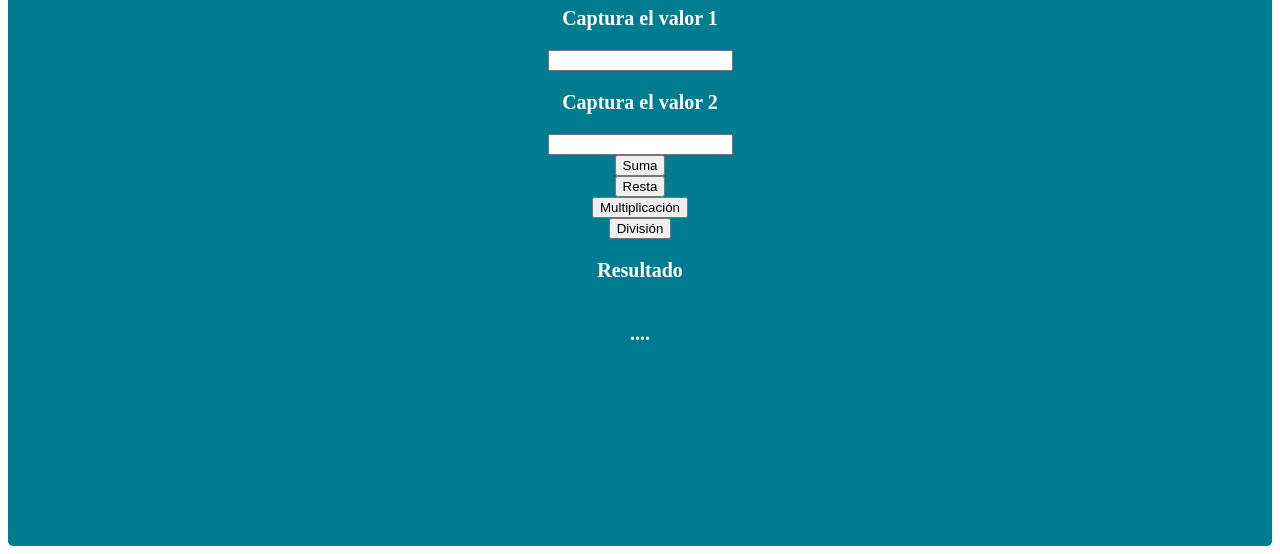
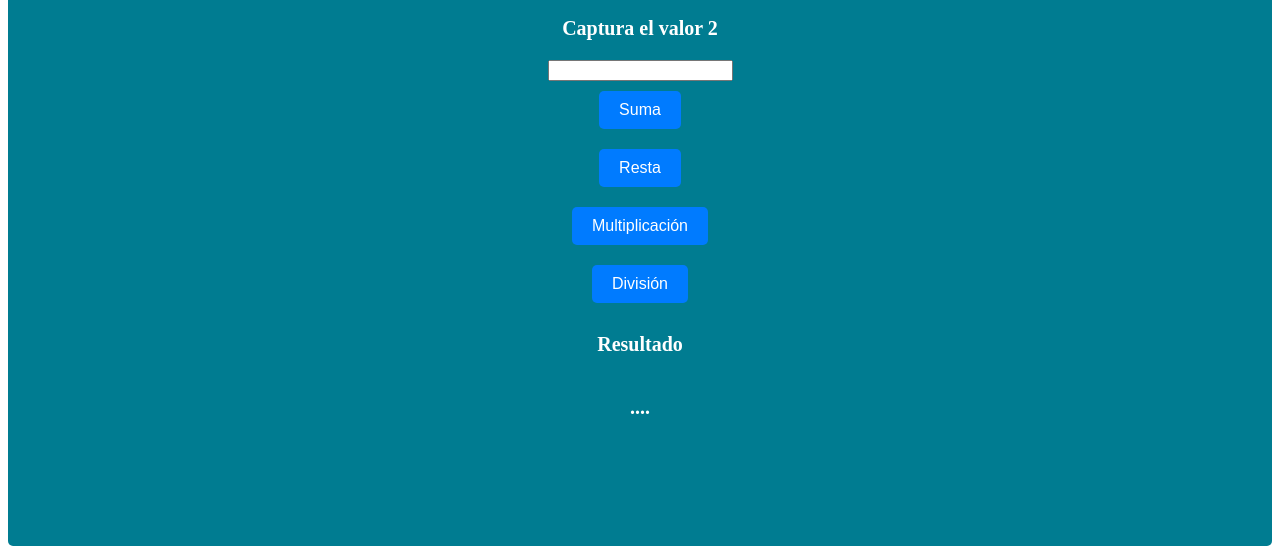
Before and after one commit to MishelGvea/MisheGvea.github.io, a plain HTML site: page practica calculadora 06.03/Calculadora1.html in a window 1280 px wide. Shown: the part 282-836 px from the top of the page. Drawn offline with Linux system fonts and the light colour scheme.

Commit message:
Add files via upload

```diff
--- a/practica calculadora 06.03/style.css
+++ b/practica calculadora 06.03/style.css
@@ -33,12 +33,15 @@
     border-style: solid;
 }
 
-.button{
-    padding: 10px;
-    margin: 15px;
-    width: 95%;
-    background-color: #4cb2c9;
+.Button {
+    display: inline-block;
+    padding: 10px 20px;
+    margin: 10px 5px;
+    font-size: 16px;
+    color: white;
+    background-color: #007BFF;
     border: none;
-    border-radius: 7px;
+    border-radius: 5px;
     cursor: pointer;
+    transition: background-color 0.3s, transform 0.3s;
 }
```
Also changed, not shown: index.html (+2 -2 lines), styles.css (+10 -0 lines).
